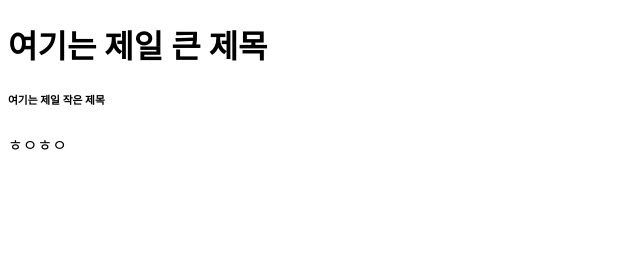
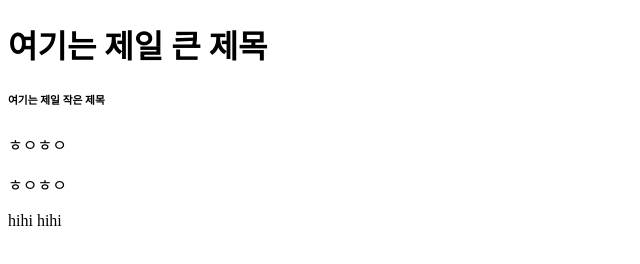
Before and after one commit to jinwook3470/jinwook3470.github.io, a plain HTML site: page test.html in a window 1280 px wide. Shown: the whole page, without its empty margins (0-640 px from the left). Drawn offline with Linux system fonts and the light colour scheme.

Commit message:
Update test.html

```diff
--- a/test.html
+++ b/test.html
@@ -7,5 +7,8 @@
     <h1>여기는 제일 큰 제목</h1>
     <h6>여기는 제일 작은 제목</h6>
     <p>ㅎㅇㅎㅇ</p>
+    <p>ㅎㅇㅎㅇ</p>
+    <span>hihi</span>
+    <span>hihi</span>
   </body>
 </html>
```
